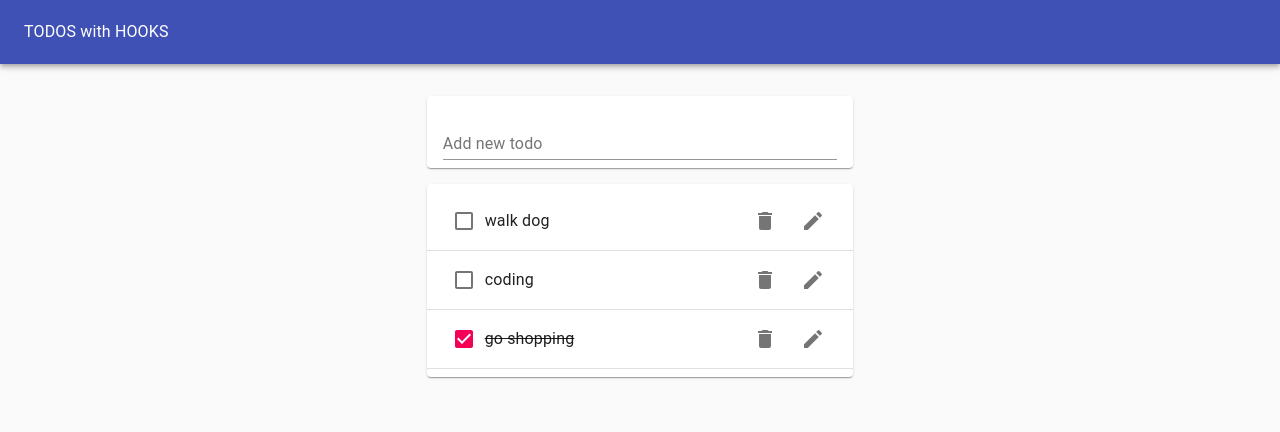
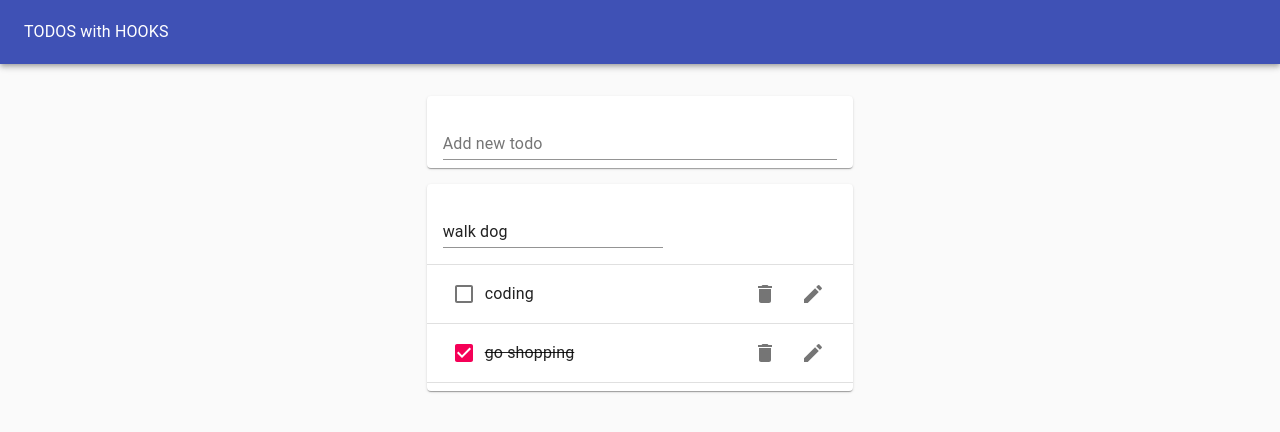
Before and after one commit to sunmengyue/todoList_hooks, a React (Create React App) app: page / in a window 1280 px wide. Both pictures are taken after a click on the button 813 px from the left and 221 px from the top of the page. Shown: the top 432 px of the page. Built offline with nearby package versions, Linux system fonts and the light colour scheme.

Commit message:
editing with hooks

```diff
--- /dev/null
+++ b/src/EditTodoForm.js
@@ -0,0 +1,27 @@
+import TextField from '@material-ui/core/TextField';
+import React from 'react';
+import useInputState from './hooks/useInputState';
+
+const EditTodoForm = ({ editTodo, id, task, toggleEditForm }) => {
+  const [value, handleChange, reset] = useInputState(task);
+  return (
+    <form
+      onSubmit={(e) => {
+        e.preventDefault();
+        editTodo(id, value);
+        reset();
+        toggleEditForm();
+      }}
+    >
+      <TextField
+        id={id}
+        margin='normal'
+        value={value}
+        onChange={handleChange}
+        fullWidth
+      />
+    </form>
+  );
+};
+
+export default EditTodoForm;
--- a/src/Todo.js
+++ b/src/Todo.js
@@ -1,5 +1,6 @@
 import React from 'react';
-
+import useToggleState from './hooks/useToggleState';
+import EditTodoForm from './EditTodoForm';
 import ListItem from '@material-ui/core/ListItem';
 import ListItemText from '@material-ui/core/ListItemText';
 import Checkbox from '@material-ui/core/Checkbox';
@@ -8,10 +9,20 @@ import DeleteIcon from '@material-ui/icons/Delete';
 import EditIcon from '@material-ui/icons/Edit';
 import ListItemSecondaryAction from '@material-ui/core/ListItemSecondaryAction';
 
-const Todo = ({ task, id, completed, deleteItem, toggleTodo }) => {
+const Todo = ({ task, id, completed, deleteItem, toggleTodo, editTodo }) => {
+  const [isEditing, toggle] = useToggleState(false);
+
   return (
-    <div>
     <ListItem>
+      {isEditing ? (
+        <EditTodoForm
+          editTodo={editTodo}
+          id={id}
+          task={task}
+          toggleEditForm={toggle}
+        />
+      ) : (
+        <>
           <Checkbox
             checked={completed}
             disableRipple
@@ -27,12 +38,13 @@ const Todo = ({ task, id, completed, deleteItem, toggleTodo }) => {
             <IconButton onClick={() => deleteItem(id)}>
               <DeleteIcon aria-label='delete' />
             </IconButton>
-          <IconButton>
+            <IconButton onClick={toggle}>
               <EditIcon aria-label='edit' />
             </IconButton>
           </ListItemSecondaryAction>
+        </>
+      )}
     </ListItem>
-    </div>
   );
 };
 
--- a/src/TodoApp.js
+++ b/src/TodoApp.js
@@ -31,6 +31,13 @@ function TodoApp() {
     setTodos(newTodos);
   };
 
+  const editTodo = (id, newTask) => {
+    const newTodos = todos.map((todo) =>
+      todo.id === id ? { ...todo, task: newTask } : todo
+    );
+    setTodos(newTodos);
+  };
+
   return (
     <Paper
       style={{ margin: 0, padding: 0, height: '100vh', background: '#fafafa' }}
@@ -48,6 +55,7 @@ function TodoApp() {
             todos={todos}
             deleteItem={removeTodo}
             toggleTodo={toggleTodo}
+            editTodo={editTodo}
           />
         </Grid>
       </Grid>
--- a/src/TodoList.js
+++ b/src/TodoList.js
@@ -4,7 +4,7 @@ import Paper from '@material-ui/core/Paper';
 import List from '@material-ui/core/List';
 import Divider from '@material-ui/core/Divider';
 
-const TodoList = ({ todos, deleteItem, toggleTodo }) => {
+const TodoList = ({ todos, deleteItem, toggleTodo, editTodo }) => {
   return (
     <Paper>
       <List>
@@ -17,6 +17,7 @@ const TodoList = ({ todos, deleteItem, toggleTodo }) => {
               completed={todo.completed}
               deleteItem={deleteItem}
               toggleTodo={toggleTodo}
+              editTodo={editTodo}
             />
             <Divider component='li' />
           </div>
--- /dev/null
+++ b/src/hooks/useToggleState.js
@@ -0,0 +1,11 @@
+import { useState } from 'react';
+
+function useToggleState(initialValue = false) {
+  const [value, setValue] = useState(initialValue);
+  const toggleValue = () => {
+    setValue(!value);
+  };
+  return [value, toggleValue];
+}
+
+export default useToggleState;
```
Lines whose indentation alone changed are shown as unchanged.
